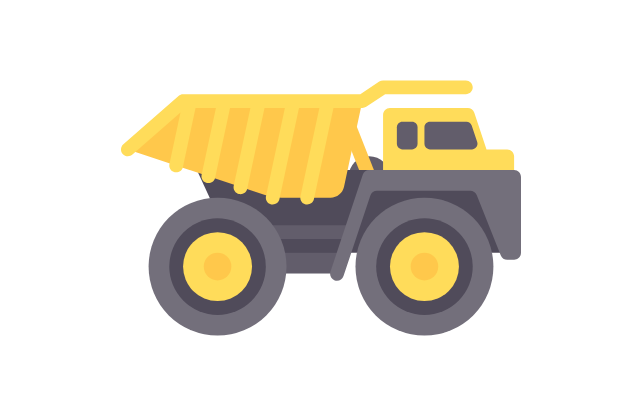
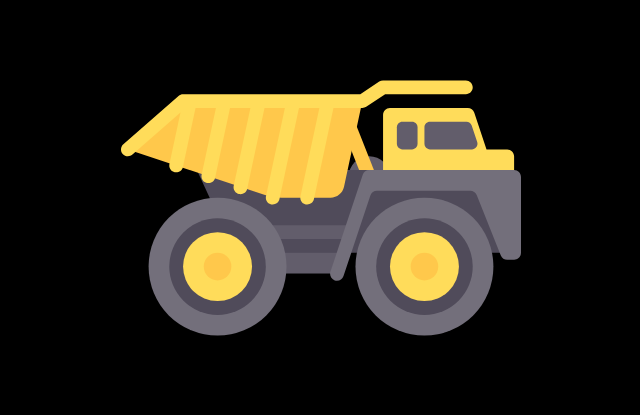
Before and after one commit to ichabanivan/demo-picture, a plain HTML site: page index.html in a window 1280 px wide. Shown: the whole page, without its empty margins (319-959 px from the left). Drawn offline with Linux system fonts and the light colour scheme.

Commit message:
Added transparent image

```diff
--- a/index.html
+++ b/index.html
@@ -4,6 +4,9 @@
     <meta charset="UTF-8">
     <title>Title</title>
     <style>
+        body{
+            background-color: #000000;
+        }
         .img{
             width: 100%;
             max-width: 400px;
@@ -19,8 +22,11 @@
 <body>
 <div class="img">
     <picture>
+        <!-- Без картинки-->
+        <!-- > 1300 -->
+        <source media="(min-width: 1300px)" srcset="px.png"></source>
         <!-- Грузовая машина-->
-        <!-- >1170 -->
+        <!-- > 1170 -->
         <source media="(min-width: 1170px)" srcset="1.svg"></source>
         <!-- Кран -->
         <!-- 768 - 1170 -->
@@ -29,7 +35,7 @@
         <!-- 480 - 768 -->
         <source media="(min-width: 480px)" srcset="3.svg"></source>
         <!-- Трактор -->
-        <!-- <480 -->
+        <!-- < 480 -->
         <img src="4.svg" alt="bg">
     </picture>
 </div>
```
Also changed, not shown: px.png (added), 1 other file.
